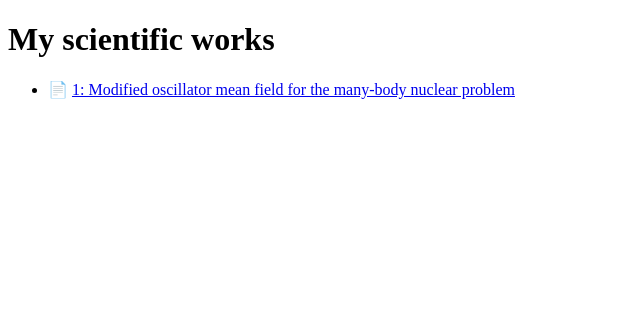
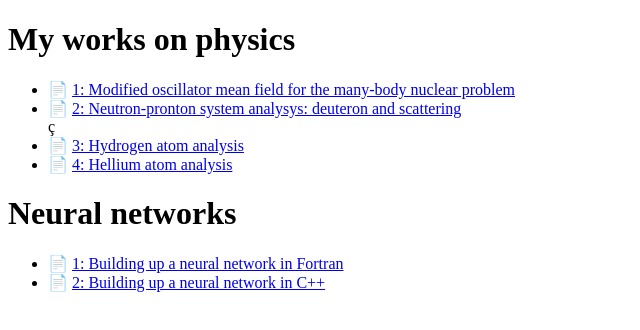
Before and after one commit to fabianhuecas/myworks, a plain HTML site: page index.html in a window 1280 px wide. Shown: the whole page, without its empty margins (0-640 px from the left). Drawn offline with Linux system fonts and the light colour scheme.

Commit message:
Update index.html

```diff
--- a/index.html
+++ b/index.html
@@ -5,11 +5,29 @@
   <title>My works</title>
 </head>
 <body>
-  <h1>My scientific works</h1>
+  <h1>My works on physics</h1>
   <ul>
     <li>
       📄 <a href="ModifiedOscillator.pdf" target="_blank">1: Modified oscillator mean field for the many-body nuclear problem</a>
     </li>
+    <li>
+      📄 <a href="Deuteron_system.pdf" target="_blank">2: Neutron-pronton system analysys: deuteron and scattering</a>
+    </li>ç
+    <li>
+      📄 <a href="HydrogenAtom.pdf" target="_blank">3: Hydrogen atom analysis</a>
+    </li>
+    <li>
+      📄 <a href="HeliumAtom.pdf" target="_blank">4: Hellium atom analysis</a>
+    </li>
+  </ul>
+  <h1>Neural networks</h1>
+  <ul>
+    <li>
+      📄 <a href="NeuralNetworkFortran.pdf" target="_blank">1: Building up a neural network in Fortran</a>
+    </li>
+    <li>
+      📄 <a href="NeuralNetwork.pdf" target="_blank">2: Building up a neural network in C++</a>
+    </li>
   </ul>
 </body>
 </html>
```
